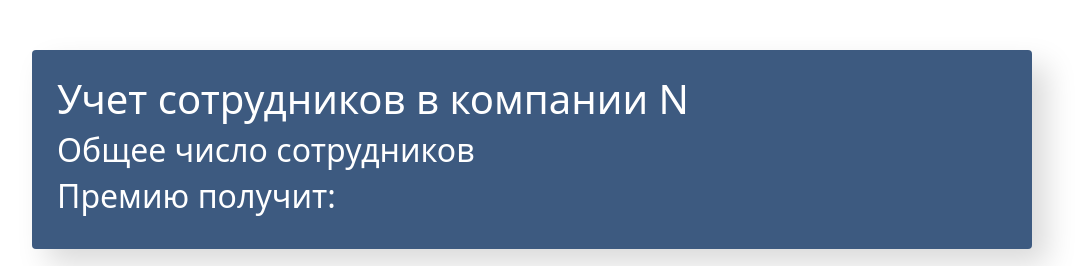
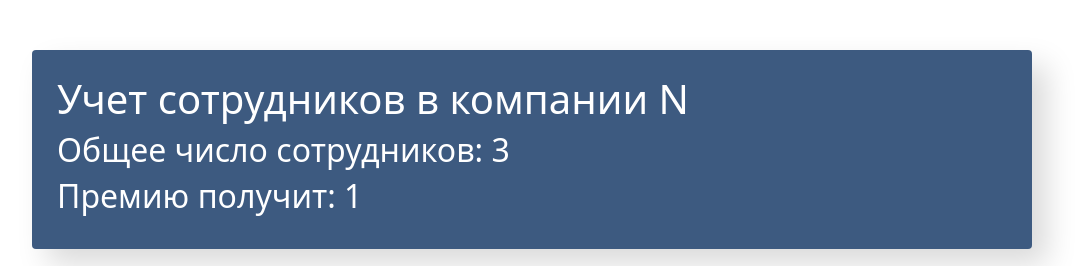
Before and after one commit to Mezin24/react-employees-salary, a React (Create React App) app: page / in a window 1280 px wide. Shown: the top 266 px of the page, without its empty margins (108-1192 px from the left). Built offline with nearby package versions, Linux system fonts and the light colour scheme.

Commit message:
add employee counter feat

```diff
--- a/src/components/app-info/app-info.jsx
+++ b/src/components/app-info/app-info.jsx
@@ -1,11 +1,11 @@
 import classes from './app-info.module.css';
 
-const AppInfo = () => {
+const AppInfo = ({ empTotal, empPremiumTotal }) => {
   return (
     <div className={classes['app-info']}>
       <h1>Учет сотрудников в компании N</h1>
-      <h2>Общее число сотрудников</h2>
-      <h2>Премию получит:</h2>
+      <h2>Общее число сотрудников: {empTotal}</h2>
+      <h2>Премию получит: {empPremiumTotal}</h2>
     </div>
   );
 };
--- a/src/components/app/app.jsx
+++ b/src/components/app/app.jsx
@@ -59,10 +59,12 @@ class App extends Component {
 
   render() {
     const { data } = this.state;
+    const employees = data.length;
+    const empPremium = data.filter((item) => item.increase).length;
 
     return (
       <div className={classes.app}>
-        <AppInfo />
+        <AppInfo empTotal={employees} empPremiumTotal={empPremium} />
 
         <div className={classes['search-panel']}>
           <SearchPanel />
```
